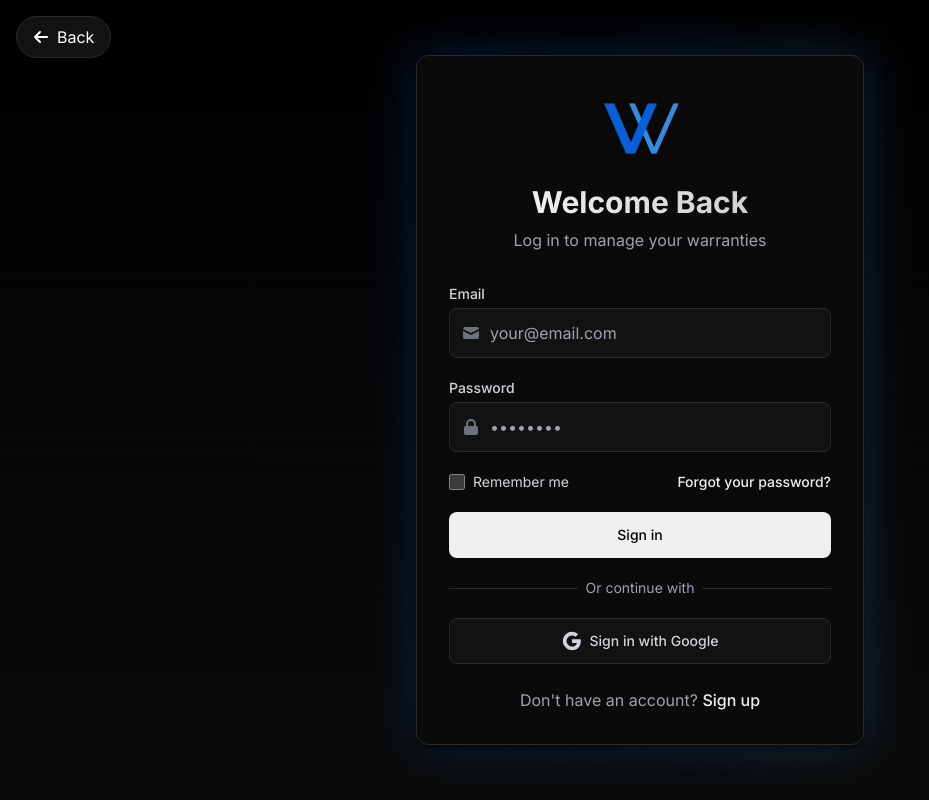
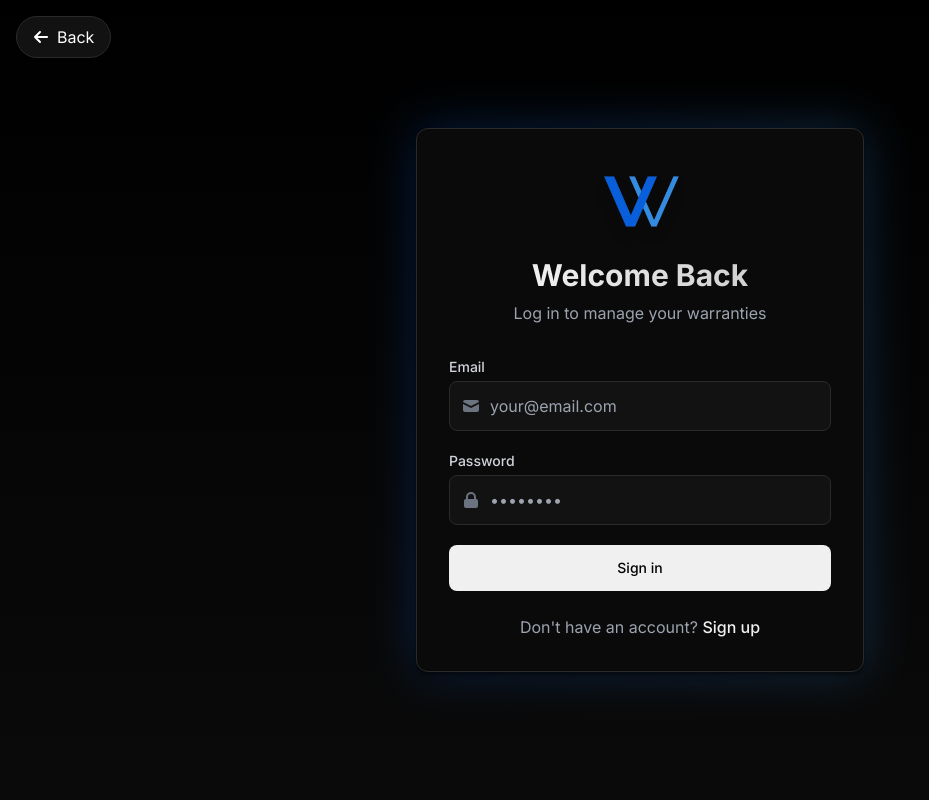
Before and after one commit to khanmcodes/Warranty-Wallet, a React (Vite) app in the folder client/: page /login in a window 1280 px wide. Shown: the whole page, without its empty margins (0-929 px from the left). Built offline with nearby package versions, Linux system fonts and the light colour scheme.

Commit message:
Remove GoogleAPI

```diff
--- a/client/src/pages/Dashboard.jsx
+++ b/client/src/pages/Dashboard.jsx
@@ -22,19 +22,6 @@ export default function Dashboard() {
   const [isLoading, setIsLoading] = useState(true);
   const navigate = useNavigate();
   const location = useLocation();
-
-  useEffect(() => {
-    // Check for token in URL (from Google auth)
-    const params = new URLSearchParams(location.search);
-    const token = params.get('token');
-
-    if (token) {
-      // Store the token
-      localStorage.setItem('token', token);
-      // Remove token from URL
-      window.history.replaceState({}, document.title, '/dashboard');
-    }
-  }, [location]);
 
   useEffect(() => {
     const fetchUser = async () => {
--- a/client/src/pages/Login.jsx
+++ b/client/src/pages/Login.jsx
@@ -182,32 +182,6 @@ export default function Login({ setIsLoggedIn }) {
               </div>
             </div>
 
-            <div className="flex items-center justify-between">
-              <div className="flex items-center">
-                <input
-                  id="remember-me"
-                  name="remember-me"
-                  type="checkbox"
-                  className="h-4 w-4 text-primary focus:ring-primary border-borderColor rounded bg-darkBg-700"
-                />
-                <label
-                  htmlFor="remember-me"
-                  className="ml-2 block text-sm text-gray-300"
-                >
-                  Remember me
-                </label>
-              </div>
-
-              <div className="text-sm">
-                <a
-                  href="#"
-                  className="font-medium text-primary hover:text-primary/80"
-                >
-                  Forgot your password?
-                </a>
-              </div>
-            </div>
-
             <div>
               <button
                 type="submit"
@@ -218,41 +192,6 @@ export default function Login({ setIsLoggedIn }) {
               </button>
             </div>
 
-            <div className="relative">
-              <div className="absolute inset-0 flex items-center">
-                <div className="w-full border-t border-borderColor"></div>
-              </div>
-              <div className="relative flex justify-center text-sm">
-                <span className="px-2 bg-darkBg-800 text-gray-400">Or continue with</span>
-              </div>
-            </div>
-
-            <div>
-              <a
-                href="https://warranty-wallet.onrender.com/api/auth/google"
-                className="w-full flex justify-center items-center py-3 px-4 border border-borderColor rounded-lg shadow-sm text-sm font-medium text-gray-300 bg-darkBg-700 hover:bg-darkBg-600 focus:outline-none focus:ring-2 focus:ring-offset-2 focus:ring-primary"
-              >
-                <svg className="h-5 w-5 mr-2" viewBox="0 0 24 24">
-                  <path
-                    fill="currentColor"
-                    d="M22.56 12.25c0-.78-.07-1.53-.2-2.25H12v4.26h5.92c-.26 1.37-1.04 2.53-2.21 3.31v2.77h3.57c2.08-1.92 3.28-4.74 3.28-8.09z"
-                  />
-                  <path
-                    fill="currentColor"
-                    d="M12 23c2.97 0 5.46-.98 7.28-2.66l-3.57-2.77c-.98.66-2.23 1.06-3.71 1.06-2.86 0-5.29-1.93-6.16-4.53H2.18v2.84C3.99 20.53 7.7 23 12 23z"
-                  />
-                  <path
-                    fill="currentColor"
-                    d="M5.84 14.09c-.22-.66-.35-1.36-.35-2.09s.13-1.43.35-2.09V7.07H2.18C1.43 8.55 1 10.22 1 12s.43 3.45 1.18 4.93l2.85-2.22.81-.62z"
-                  />
-                  <path
-                    fill="currentColor"
-                    d="M12 5.38c1.62 0 3.06.56 4.21 1.64l3.15-3.15C17.45 2.09 14.97 1 12 1 7.7 1 3.99 3.47 2.18 7.07l3.66 2.84c.87-2.6 3.3-4.53 6.16-4.53z"
-                  />
-                </svg>
-                Sign in with Google
-              </a>
-            </div>
           </form>
 
           <div className="mt-6 text-center">
--- a/client/src/pages/Signup.jsx
+++ b/client/src/pages/Signup.jsx
@@ -194,41 +194,6 @@ export default function Signup() {
               </button>
             </div>
 
-            <div className="relative">
-              <div className="absolute inset-0 flex items-center">
-                <div className="w-full border-t border-borderColor"></div>
-              </div>
-              <div className="relative flex justify-center text-sm">
-                <span className="px-2 bg-darkBg-800 text-gray-400">Or continue with</span>
-              </div>
-            </div>
-
-            <div>
-              <a
-                href="https://warranty-wallet.onrender.com/api/auth/google"
-                className="w-full flex justify-center items-center py-3 px-4 border border-borderColor rounded-lg shadow-sm text-sm font-medium text-gray-300 bg-darkBg-700 hover:bg-darkBg-600 focus:outline-none focus:ring-2 focus:ring-offset-2 focus:ring-primary"
-              >
-                <svg className="h-5 w-5 mr-2" viewBox="0 0 24 24">
-                  <path
-                    fill="currentColor"
-                    d="M22.56 12.25c0-.78-.07-1.53-.2-2.25H12v4.26h5.92c-.26 1.37-1.04 2.53-2.21 3.31v2.77h3.57c2.08-1.92 3.28-4.74 3.28-8.09z"
-                  />
-                  <path
-                    fill="currentColor"
-                    d="M12 23c2.97 0 5.46-.98 7.28-2.66l-3.57-2.77c-.98.66-2.23 1.06-3.71 1.06-2.86 0-5.29-1.93-6.16-4.53H2.18v2.84C3.99 20.53 7.7 23 12 23z"
-                  />
-                  <path
-                    fill="currentColor"
-                    d="M5.84 14.09c-.22-.66-.35-1.36-.35-2.09s.13-1.43.35-2.09V7.07H2.18C1.43 8.55 1 10.22 1 12s.43 3.45 1.18 4.93l2.85-2.22.81-.62z"
-                  />
-                  <path
-                    fill="currentColor"
-                    d="M12 5.38c1.62 0 3.06.56 4.21 1.64l3.15-3.15C17.45 2.09 14.97 1 12 1 7.7 1 3.99 3.47 2.18 7.07l3.66 2.84c.87-2.6 3.3-4.53 6.16-4.53z"
-                  />
-                </svg>
-                Sign up with Google
-              </a>
-            </div>
           </form>
 
           <div className="mt-6 text-center">
```
